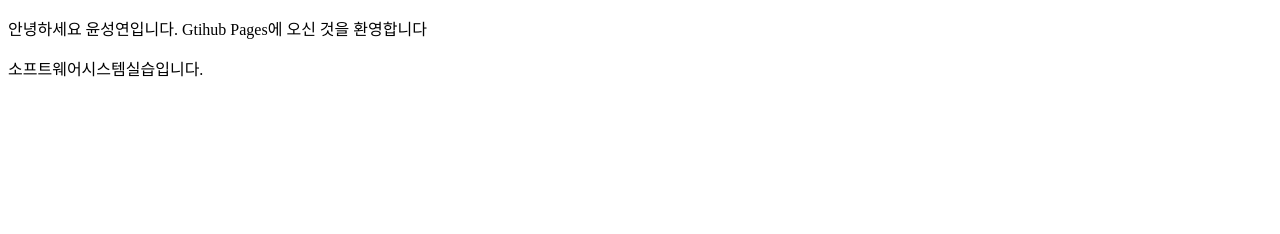
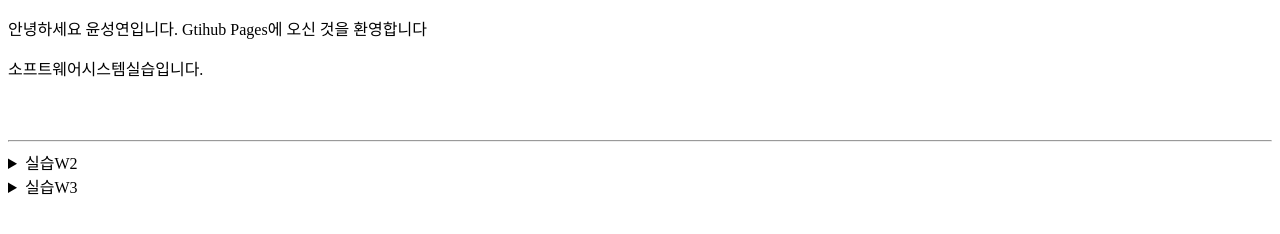
Before and after one commit to Yoonseongyeon/Yoonseongyeon.github.io, a plain HTML site: page index.html in a window 1280 px wide. Drawn offline with Linux system fonts and the light colour scheme.

Commit message:
third commit

```diff
--- a/index.html
+++ b/index.html
@@ -8,6 +8,19 @@
 </head>
 <body>
     <p>안녕하세요 윤성연입니다. Gtihub Pages에 오신 것을 환영합니다</p>
-    <p>소프트웨어시스템실습입니다.</p>
+    <p>소프트웨어시스템실습입니다.</p> <br><br>
+<hr>
+<details>
+    <summary>실습W2</summary>
+    <p>practice1</p>
+    <p>practice2</p>
+</details>
+
+<details>
+    <summary>실습W3</summary>
+    <p>practice1</p>
+    <p>practice2</p>
+</details>
+
 </body>
 </html>
```
